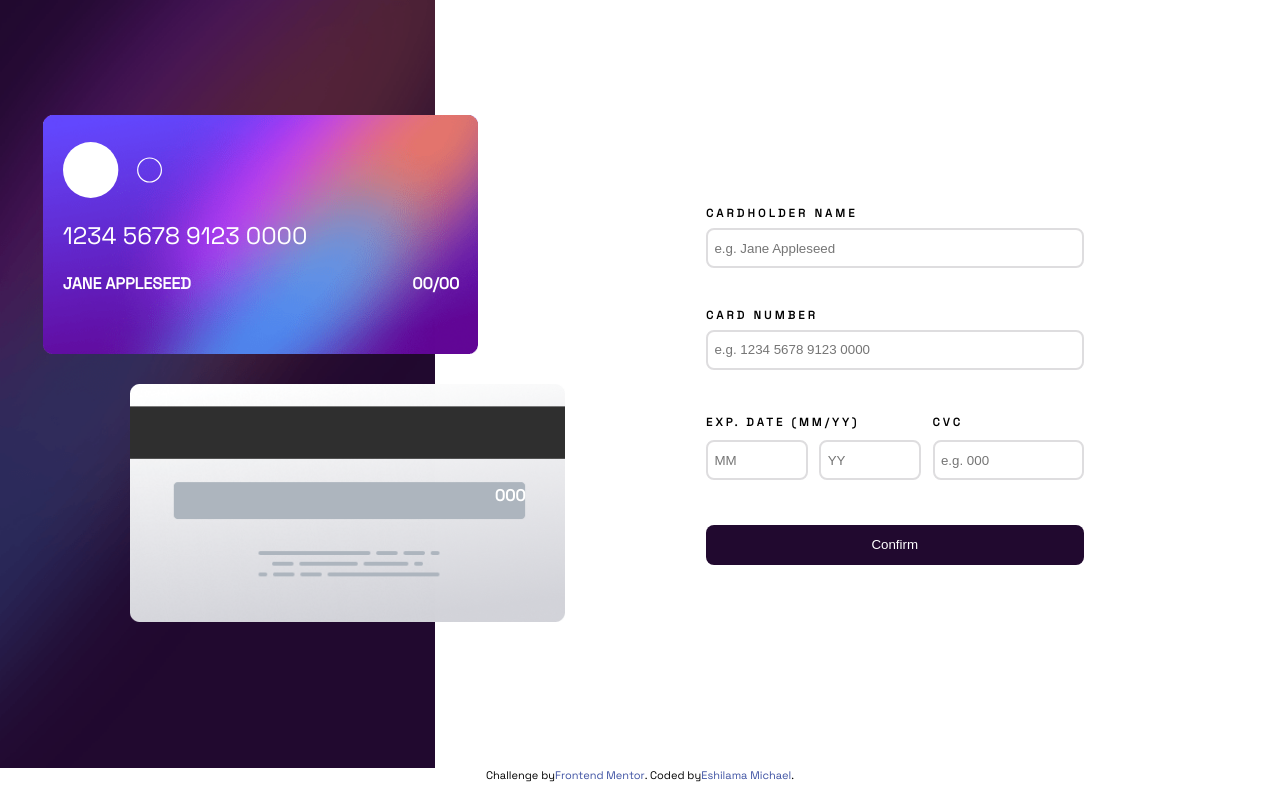
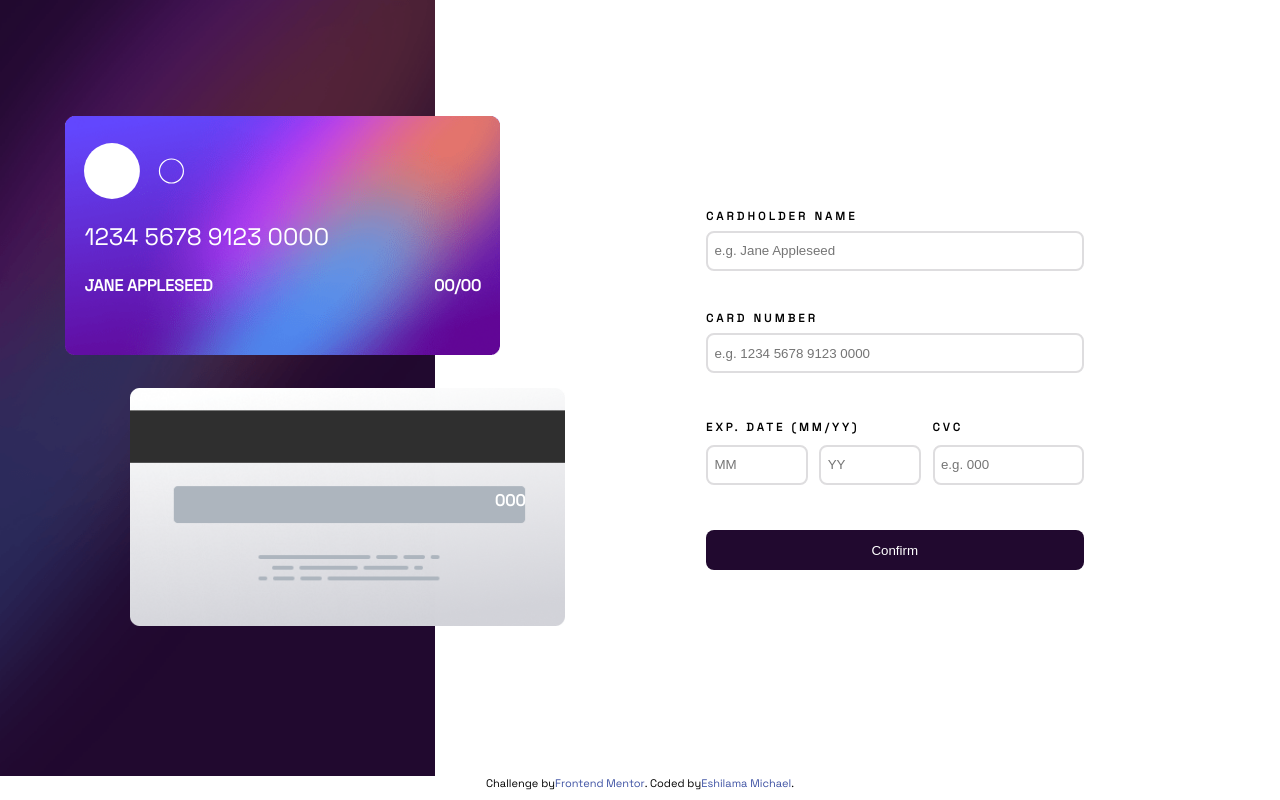
Before and after one commit to mic-isa/interactive-card-details-form-main, a plain HTML site: page index.html in a window 1280 px wide. Drawn offline with Linux system fonts and the light colour scheme.

Commit message:
Add files via upload

```diff
--- a/styles.css
+++ b/styles.css
@@ -102,7 +102,7 @@ body {
   }
   section{
   display: flex;
-  height: 96vh;
+  height: 97vh;
   width: 100%;
   gap: 0rem;
   flex-direction: column;
@@ -116,28 +116,27 @@ body {
   flex-direction: column;
   justify-content: center;
   align-items: center;
-  height: 45%;
+  height: 32%;
   position: relative;
   z-index: 2;
-}.front-image,.back-image {
-
+}
+.front-image,.back-image {
   max-width:70% ;
-  object-fit: cover;
   position: absolute;
 }
 .front-image{
-  left: 10%;
-  bottom: -48%;
+  left: 15%;
+  bottom: -40%;
   z-index: 1000;
 }
 .back-image{
-  top: 18%;
-  right: 10%;
+  top: 21%;
+  right: 15%;
   z-index: 100;
 }
 
 .front-logo{
-  width: 25%;
+  width: 22%;
 }
 .front-details{
   padding: 1.2rem;
@@ -146,11 +145,11 @@ body {
   z-index:1000000;
   justify-content: flex-start;
   align-items: flex-start;
-  width: 68%;
+  width: 70%;
   height: 78%;
-  gap:1.7rem;
+  gap:1.2rem;
   position: absolute;
-  left: 10%;
+  left: 15%;
   bottom: -55%;
   color: var(--clr-white);
 }
@@ -161,7 +160,7 @@ body {
   display: flex;
 }
 .para-1{
-  font-size: 1.3rem;
+  font-size: 0.90rem;
   width: 100%;
   font-weight: normal;
 }
@@ -177,12 +176,12 @@ body {
 }
 .back-para{
   display: flex;
-  top: 15%;
-  right: 10%;
+  top:14%;
+  right: 15%;
   z-index: 101;
   justify-content: flex-end;
   align-items: center;
-  width: 168%;
+  width: 80%;
   height: 78%;
   gap:1.7rem;
   position: absolute;
@@ -195,7 +194,7 @@ body {
 }
 .empty-container{
   width: 100%;
-  height: 5%;
+  height: 5.5%;
 }
 .form-container{
   width: 100%;
@@ -203,11 +202,11 @@ body {
   flex-direction: column;
   justify-content: center;
   align-items: center;
-  height: 50%;
+  height: 63%;
   z-index: 1;
 }
 .completed{
-  width: 80%;
+  width: 70%;
   height: 40%;
   display: flex;
   flex-direction: column;
@@ -217,7 +216,7 @@ body {
 
 }
 .form{
-  width: 80%;
+  width: 70%;
   height: 40%;
   display: flex;
   flex-direction: column;
@@ -230,6 +229,8 @@ input,button{
   border: 0.15rem solid var(--clr-light-grayish-violet);
   border-radius: 0.5rem;
   margin-top: 0.5rem;
+}button{
+  padding: 0.6rem;
 }
 .input-container{
   display: flex;
@@ -266,7 +267,30 @@ button{
   color: var(--clr-white);
   border:none;
   }
-  .completed-btn{width: 100%;
+  .completed-btn{
+    width: 100%;
+  }
+  @media screen and (min-width: 540px) {
+    .front-image{
+      left: 15%;
+      bottom: -40%;
+    }
+    .back-image{
+      top: 21%;
+      right: 15%;
+    }
+    .front-details{
+      gap:1.2rem;
+      left: 15%;
+      bottom: -35%;
+    }
+    .back-para{
+      top: 3%;
+      right: 15%;
+    }
+    .para-1{
+      font-size: 01.30rem;
+    }
   }
 @media screen and (min-width: 800px) {
   section{
```
